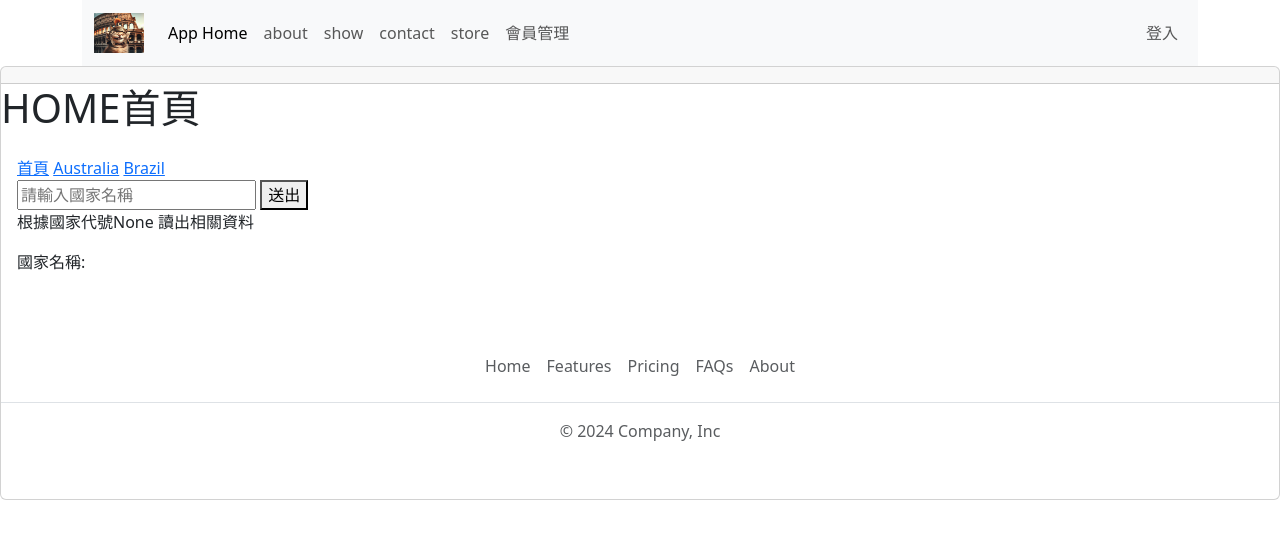
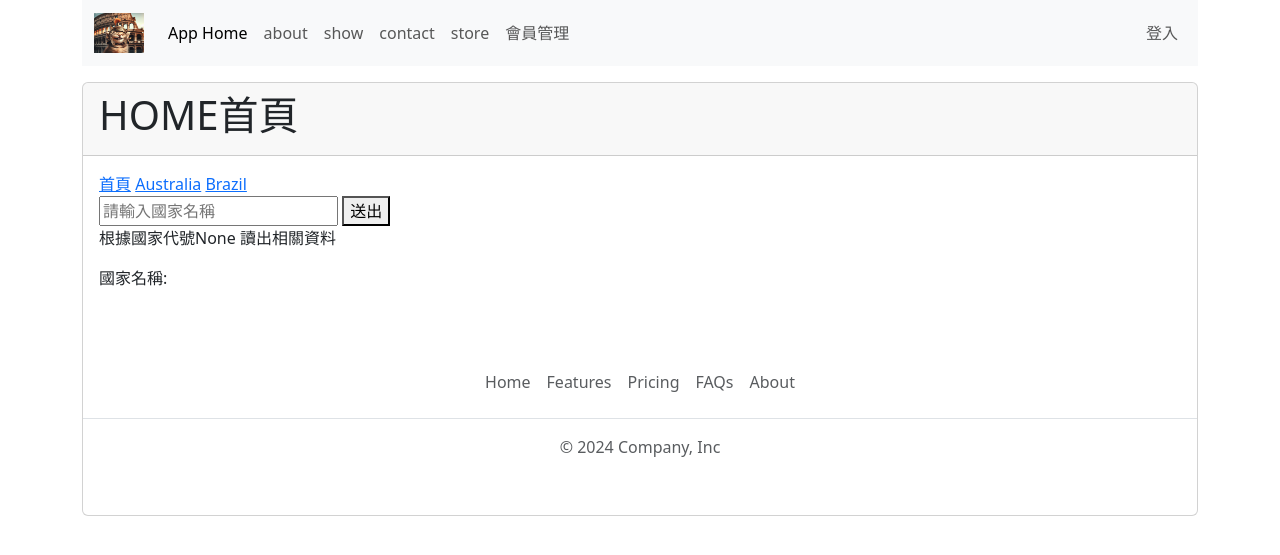
Before and after one commit to jayhong329/DjangoHome-Secondproject, a Django app: page / in a window 1280 px wide. Shown: the top 555 px of the page. Run offline with Django 5.2, Linux system fonts and the light colour scheme; some libraries are stand-ins or nearby versions.

Commit message:
修正主板格式

```diff
--- a/templates/base.html
+++ b/templates/base.html
@@ -12,28 +12,15 @@
   </head>
   <body>
     <div class="container">
+      <div class="pb-3">
         {% include 'navbar.html' %}
-    </div>
-
-
-
-    <!-- <div class="form-floating mb-3">
-        <input type="email" class="form-control" id="floatingInput" placeholder="name@example.com">
-        <label for="floatingInput">Email address</label>
       </div>
-      <div class="form-floating">
-        <input type="password" class="form-control" id="floatingPassword" placeholder="Password">
-        <label for="floatingPassword">Password</label>
-      </div>
-      <div class = "pb-3" >
-      </div> -->
-
       <div class="card">
-        <h5 class="card-header">
+        <div class="card-header">
           {% block title %}
           <h1>MY Title</h1>
           {% endblock %}
-        </h5>
+        </div>
         <div class="card-body">
               {% block content %}
               <p>這裡的內容會被換掉</p>
@@ -41,6 +28,8 @@
         </div>
         {% include 'footer.html' %}
       </div>
+    </div>
+
 
       <!-- <script src="https://cdn.jsdelivr.net/npm/bootstrap@5.3.3/dist/js/bootstrap.bundle.min.js" integrity="sha384-YvpcrYf0tY3lHB60NNkmXc5s9fDVZLESaAA55NDzOxhy9GkcIdslK1eN7N6jIeHz" crossorigin="anonymous"></script> -->
       <script src="{% static 'scripts/bootstrap.min.js'%}"></script>
```
